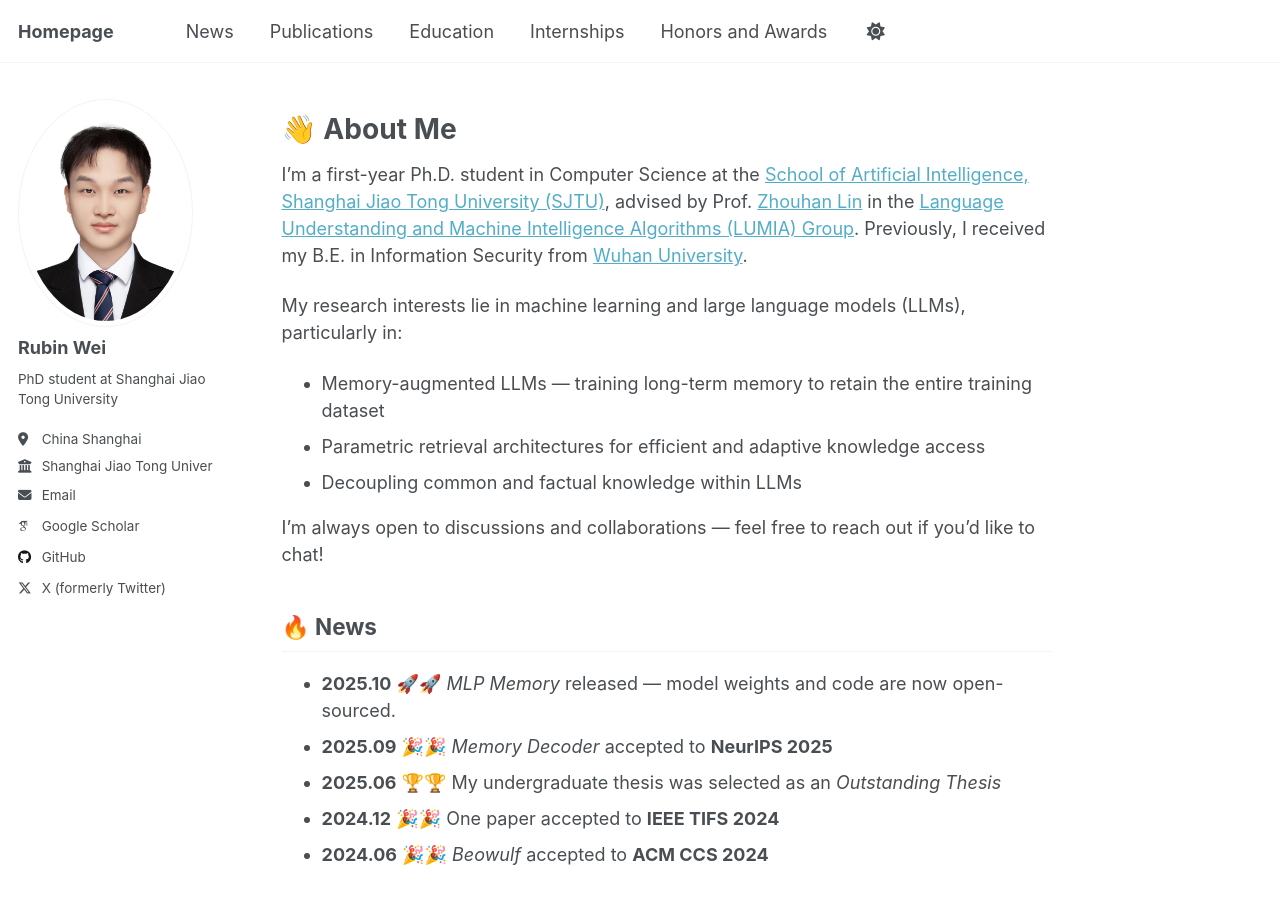
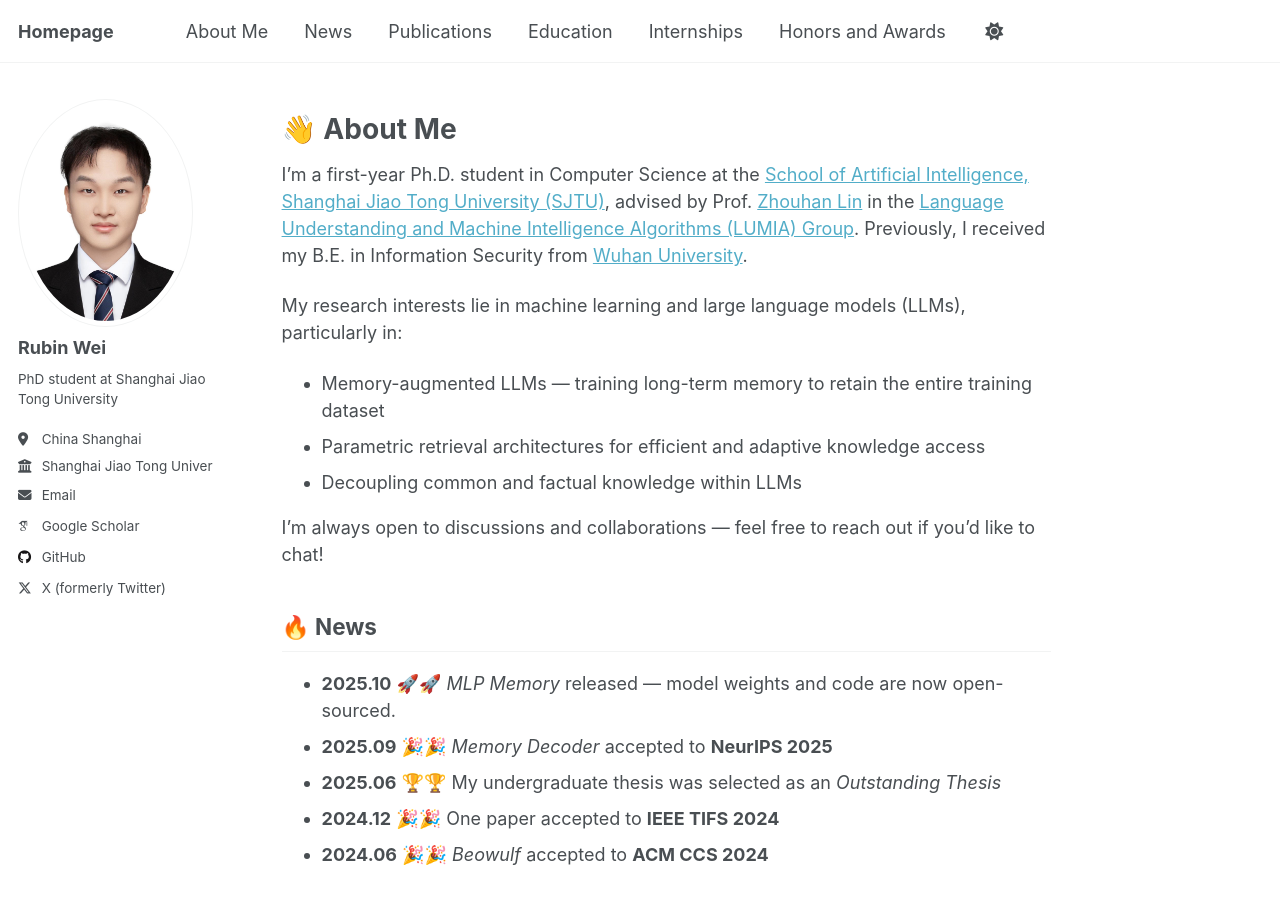
Before and after one commit to Rubin-Wei/Rubin-Wei.github.io, a Jekyll site: the page built from _pages/about.md, in a window 1280 px wide and 900 px high. Built offline with Jekyll 4.4.1, drawn with Linux system fonts in a browser that asks for light colours; some web fonts are replaced; a script that is not in the unit is left out.

Commit message:
add aboutme

```diff
--- a/_data/navigation.yml
+++ b/_data/navigation.yml
@@ -8,6 +8,9 @@
 #      Markdown formatted page while the second is generated using JSON.
 
 main:
+  - title: "About Me"
+    url: /#aboutme
+
   - title: "News"
     url: /#news
 
--- a/_pages/about.md
+++ b/_pages/about.md
@@ -8,7 +8,7 @@ redirect_from:
   - /about.html
 ---
 
-# 👋 About Me
+# 👋 <a id="aboutme"></a>About Me
 
 I’m a first-year Ph.D. student in Computer Science at the [School of Artificial Intelligence, Shanghai Jiao Tong University (SJTU)](https://soai.sjtu.edu.cn/), advised by Prof. [Zhouhan Lin](https://hantek.github.io/) in the [Language Understanding and Machine Intelligence Algorithms (LUMIA) Group](https://lumia-group.github.io/). Previously, I received my B.E. in Information Security from [Wuhan University](https://www.whu.edu.cn/).
 
```
